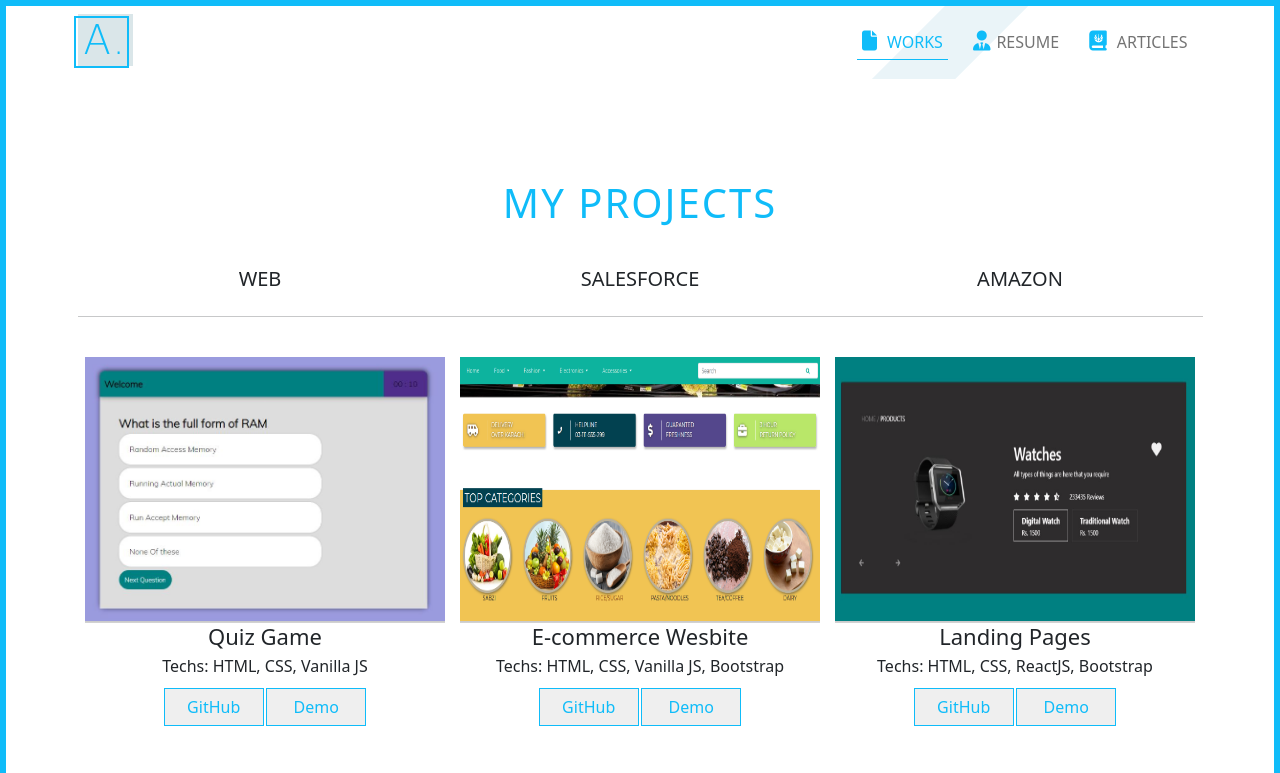
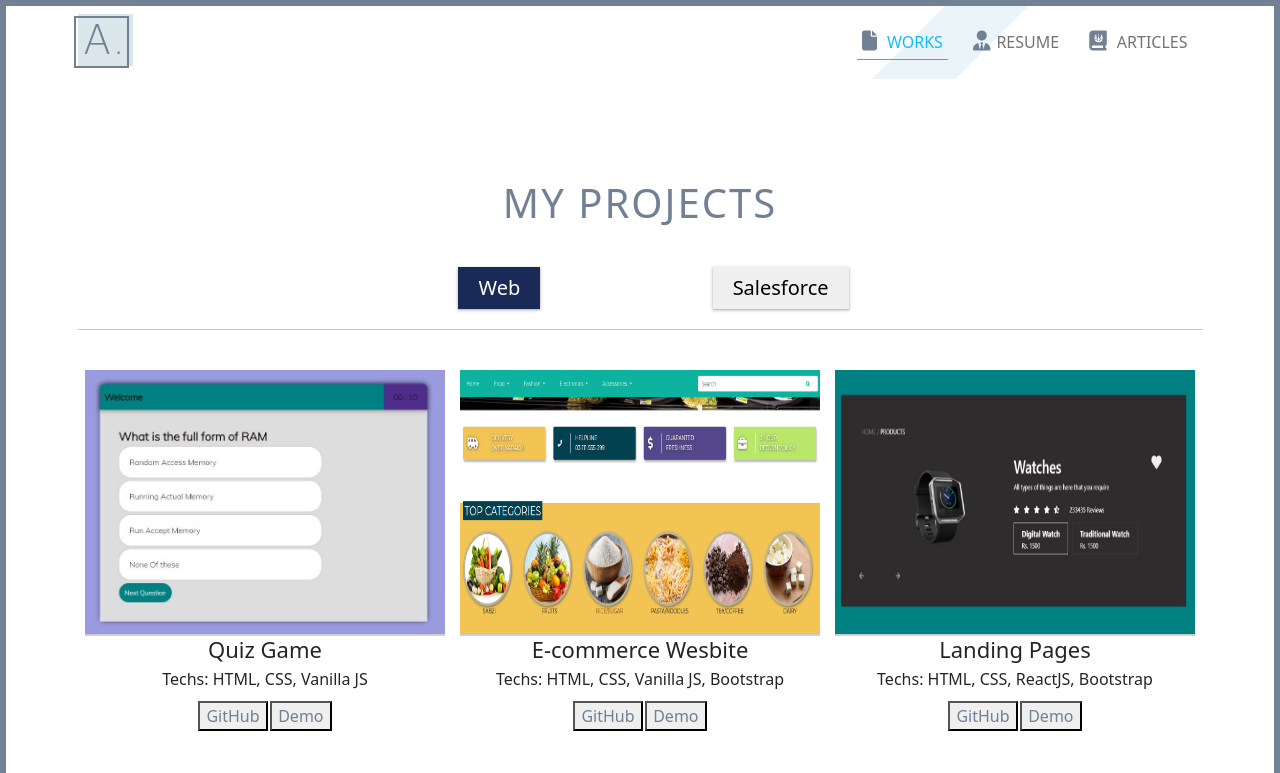
Before and after one commit to aneela-oad/personal-web, a plain HTML site: page index.html in a window 1280 px wide. Both pictures are taken after a click on the link "WORKS". Shown: the top 773 px of the page. Drawn offline with nearby package versions, Linux system fonts and the light colour scheme; a web font is replaced by a local one.

Commit message:
changing the theme color

```diff
--- a/css/style.css
+++ b/css/style.css
@@ -3,14 +3,15 @@
 :root{
     --primary: #16A085;
     --primary: #688BFE;
+    --light: #8c7ae6;
     --light: #F1F1F0;
     --gray: #58595B;
     --primary: #192a56;
-    --primary: #e1b12c;
+    /* --primary: #e1b12c;
     --primary: #44bd32;
     --primary: #0097e6;
-    --primary: #0fbcf9;
-    /* --primary: #ffa801; */
+    --primary: #0fbcf9; */
+    --primary: #718093;
 }
 html{
     font-size: 62.5%;
@@ -368,14 +369,12 @@ padding: 5rem 2rem;
     transition: ease .3s;
     /* width: 50%; */
 }
-.work-container .project-box:hover{
+/* .work-container .project-box:active{
     background: var(--primary);
     color: white;
 
-}
-.project-box h3{
-    font-size: 2rem;
-}
+} */
+
 /* ------------------------------------------------------------------ */
 .blog .card, .blog .card-body{
     padding: 0 !important;
@@ -423,15 +422,14 @@ padding: 5rem 2rem;
     height: 100%;
 }
 
-.projects button{
+.project-box .project_btn{
     padding: .6rem 2rem;
     border: none;
-    font-size: 1.6rem;
+    font-size: 2rem !important;
     font-weight: 400;
-    border: 1px solid var(--primary);
-
-    width: 10rem;
-
+    /* border: 1px solid var(--primary); */
+    transition: ease-in-out .3s all;
+    box-shadow: rgba(60, 64, 67, 0.3) 0px 1px 2px 0px, rgba(60, 64, 67, 0.15) 0px 1px 3px 1px;
 }
 .projects .card-header{
     height: 100%;
@@ -462,5 +460,10 @@ footer{
     background: var(--primary);
 
 }
+.panel{
+    transition: ease-in .4s all;
+    transition-delay: .4s;
+
+}
 
 /* ----------------MEDIA QUERIES---------------- */
--- a/index.html
+++ b/index.html
@@ -137,22 +137,16 @@
   <section class="work-container panel">
     <div class="container">
       <h1 class="my-5 text-center">My Projects</h1>
-      <div class="row">
-        <div class="col-lg-4 col-6 col-12">
+      <div class="row w-50 mx-auto">
+        <div class="col-lg-6 col-6 col-12">
           <div class="project-box">
-            <h3 class="project_btn" onclick="displayProjects(0)">Web</h3>
+            <button class="project_btn" onclick="displayProjects(0)">Web</button>
           </div>
         </div>
 
-        <div class="col-lg-4 col-6 col-12">
+        <div class="col-lg-6 col-6 col-12">
           <div class="project-box">
-            <h3 class="project_btn" onclick="displayProjects(1)">Salesforce</h3>
-          </div>
-        </div>
-
-        <div class="col-lg-4 col-6 col-12">
-          <div class="project-box">
-            <h3 class="project_btn" onclick="displayProjects(2)">Amazon</h3>
+            <button class="project_btn" onclick="displayProjects(1)">Salesforce</button>
           </div>
         </div>
       </div>
--- a/js/script.js
+++ b/js/script.js
@@ -47,7 +47,9 @@ showPanels(0)
 let project_btn = document.querySelectorAll(".project_btn")
 let projects = document.querySelectorAll(".projects")
 console.log(projects);
+
 const displayProjects = (index) => {
+
 
   project_btn.forEach( (node) => {
     node.style.backgroundColor = ""
@@ -55,12 +57,14 @@ const displayProjects = (index) => {
   })
   projects.forEach((node) => {
     node.style.display="none"
+
   })
 //   panelButtons[index].style.backgroundColor = colorCode;
 //   panelButtons[index].style.color = "white"
   projects[index].style.display= "block"
-  // panelTabs[index].style.backgroundColor = ;
-  // panelTabs[index].style.color = 'red';
+  project_btn[index].style.backgroundColor="#192a56"
+  project_btn[index].style.color="white"
+
 }
 
 displayProjects(0)
```
